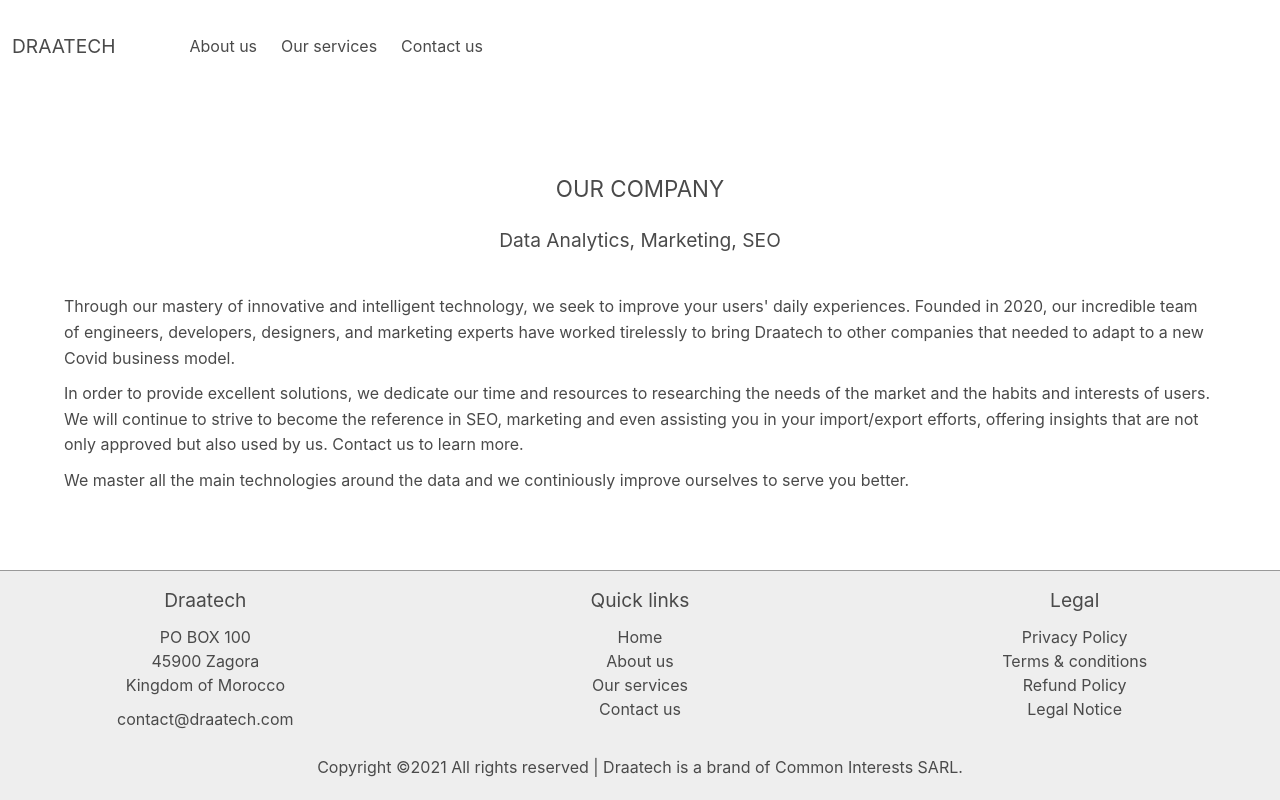
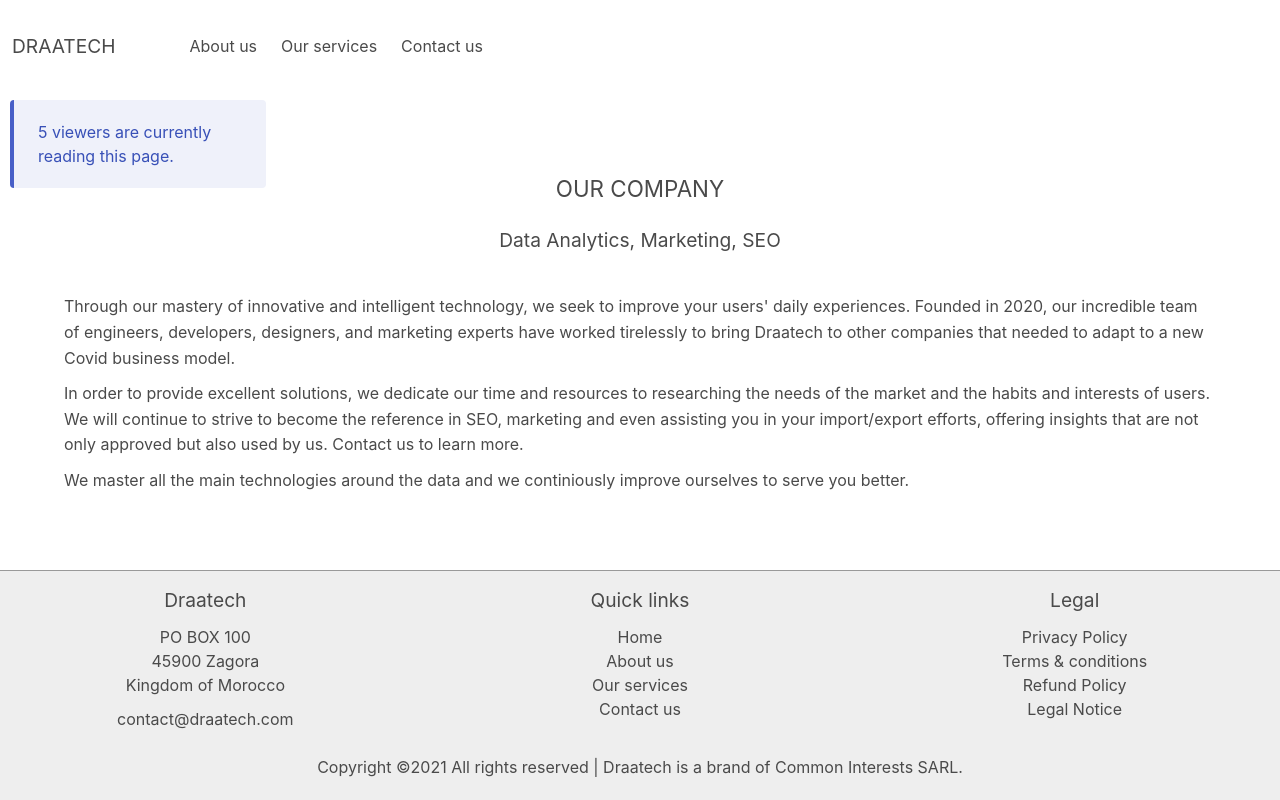
Before and after one commit to elimayost/draatech, a plain HTML site: page about.html in a window 1280 px wide. Drawn offline with nearby package versions, Linux system fonts and the light colour scheme.

Commit message:
added js for viewers count

```diff
--- a/about.html
+++ b/about.html
@@ -6,6 +6,7 @@
   <meta name="facebook-domain-verification" content="r6smddg0g73siyzea9bwo2hnr88q8q" />
   <title>Draatech - about us</title>
   <script src="js/title_change.js"></script>
+  <script src="js/viewers_count.js"></script>
   <link rel="stylesheet" href="https://cdn.jsdelivr.net/npm/bulma@0.9.3/css/bulma.min.css">
 </head>
 <body>
--- /dev/null
+++ b/js/viewers_count.js
@@ -0,0 +1,36 @@
+
+function InsertCount(){
+  if(document.getElementById('viewers-count')){
+    document.getElementsByTagName('body')[0].removeChild(document.getElementById('viewers-count'))
+  }
+
+  const max = 10;
+  const min = 2;
+
+  viewers = Math.floor(Math.random() * (max - min) + min)
+
+  node = document.getElementsByTagName('nav')[0]
+  html = `<div id="viewers-count" class="message is-link">
+            <div class="message-body">${viewers} viewers are currently reading this page.</div>
+          </div>
+          <style>
+            #viewers-count {
+              display: block;
+              position: absolute;
+              top: 100px;
+              left: -500px;
+              width: 20%;
+              -webkit-animation: slide 1.5s forwards;
+              animation: run 1.5s forwards;
+            }
+
+            @-webkit-keyframes run {
+              100% { left: 10px;}
+            }
+          </style>`
+  node.insertAdjacentHTML('afterend', html);
+}
+
+window.onload = InsertCount
+
+window.addEventListener('visibilitychange', InsertCount)
```
Also changed, not shown: contact.html (+1 -0 lines), index.html (+1 -0 lines), legal.html (+1 -0 lines), privacy.html (+1 -0 lines), refund.html (+1 -0 lines), services.html (+1 -0 lines), terms.html (+1 -0 lines).
